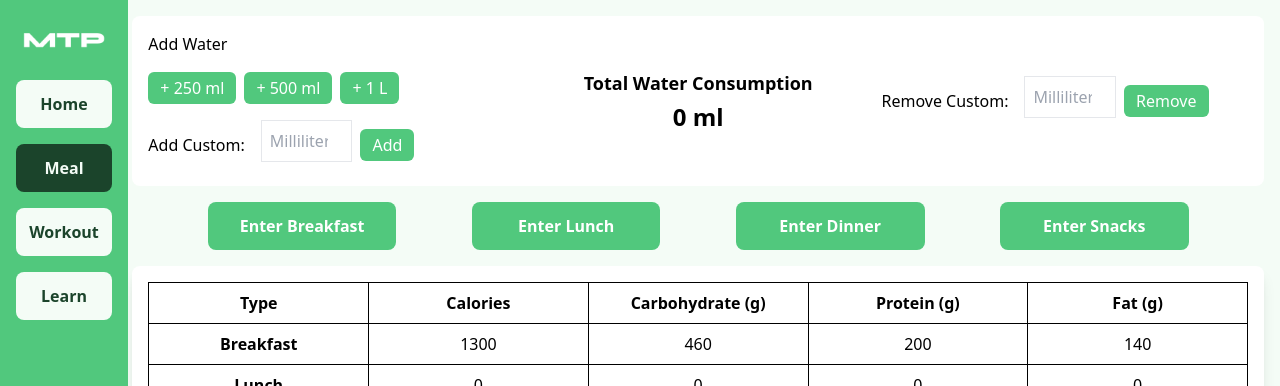
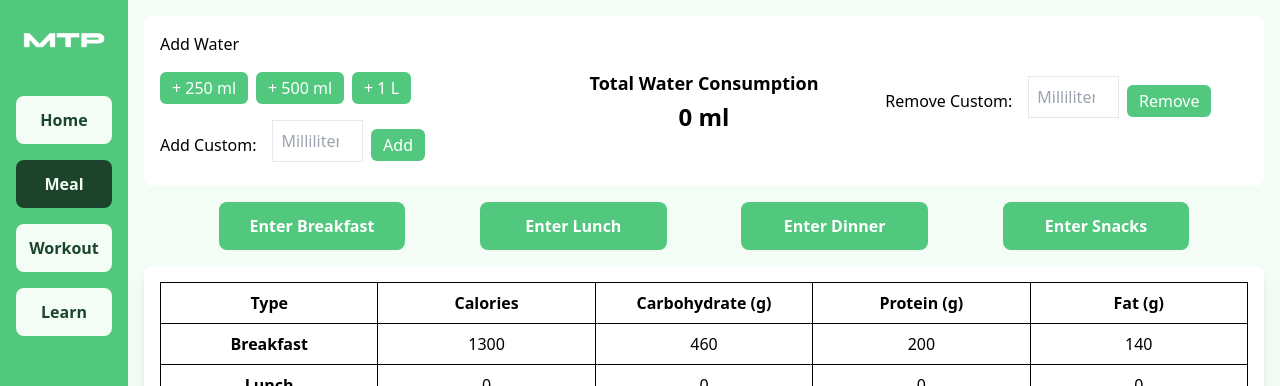
Before and after one commit to DdanielRrKk/fitness-web-app, a React (Vite) app: page /meal in a window 1280 px wide. Shown: the top 386 px of the page. Built offline with nearby package versions, Linux system fonts and the light colour scheme; no server answers.

Commit message:
RootPage sidebar UI fix
- Modified RootPage by making the sidebar be more compatible with the other pages and removing unnecessary 'div' elements;

```diff
--- a/src/pages/rootPage.jsx
+++ b/src/pages/rootPage.jsx
@@ -14,16 +14,14 @@ function RootPage() {
     const handleIsActiveNavLink = ({ isActive }) => isActive ? "navbar-button-focused block" : "navbar-button block";
 
     return isAuthenticated ?
-        <div className='flex w-full h-screen'>
-            <div className='w-32'>
+        <div className='flex w-full h-full'>
             <nav className='flex flex-col w-32 h-full justify-between fixed p-4 bg-primary'>
-                    <div>
+                <ul className="flex flex-col gap-4">
                     <img
                         className='mb-4'
                         src={Logo}
                         alt="mtp-logo-icon" />
 
-                        <ul className="flex flex-col gap-4">
                     <li>
                         <NavLink
                             to='home'
@@ -53,7 +51,6 @@ function RootPage() {
                         </NavLink>
                     </li>
                 </ul>
-                    </div>
 
                 <ul className='flex flex-col gap-4'>
                     <li>
@@ -72,9 +69,8 @@ function RootPage() {
                     </li>
                 </ul>
             </nav>
-            </div>
 
-            <main className='flex flex-col w-full items-center'>
+            <main className='w-full flex flex-col items-center ml-32'>
                 <Outlet />
             </main>
         </div>
```
Lines whose indentation alone changed are shown as unchanged.
